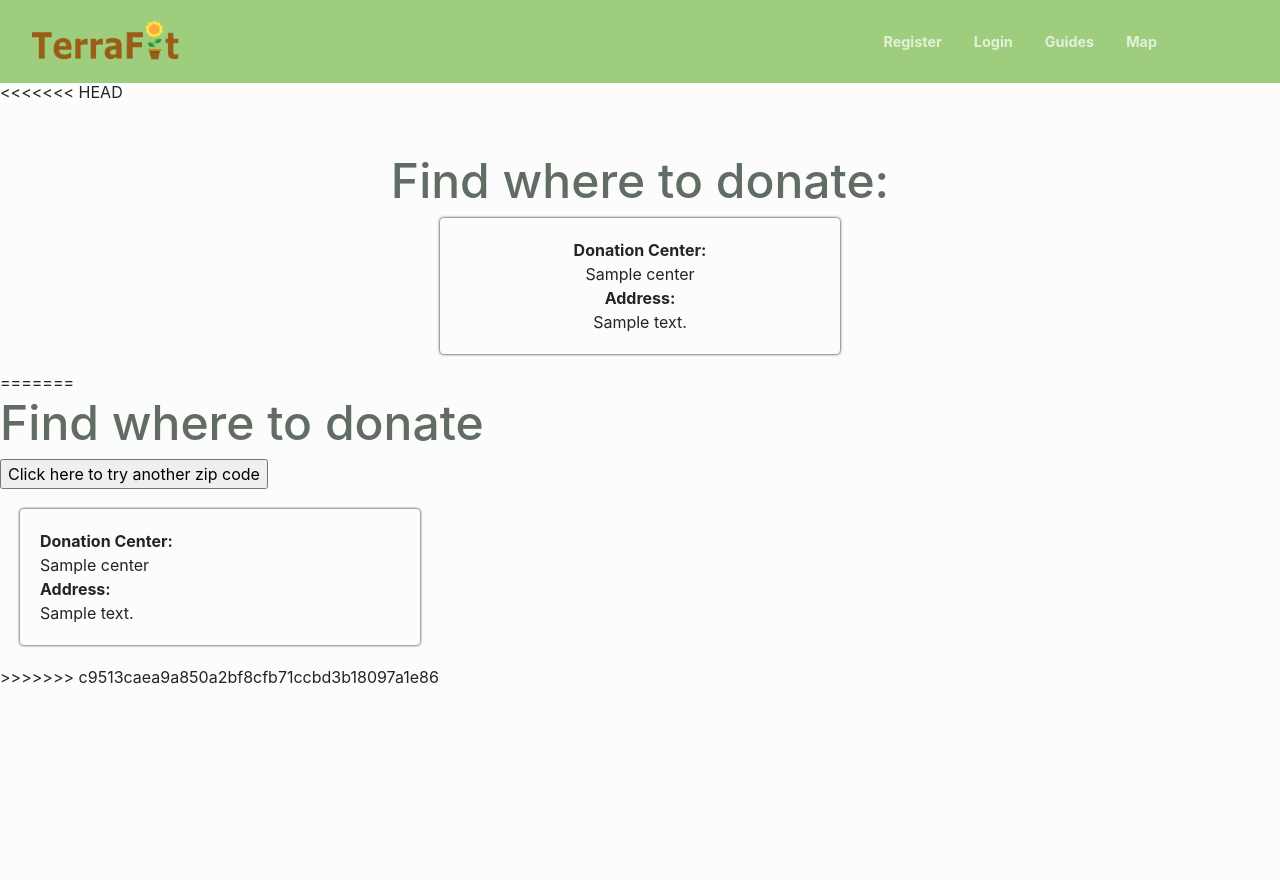
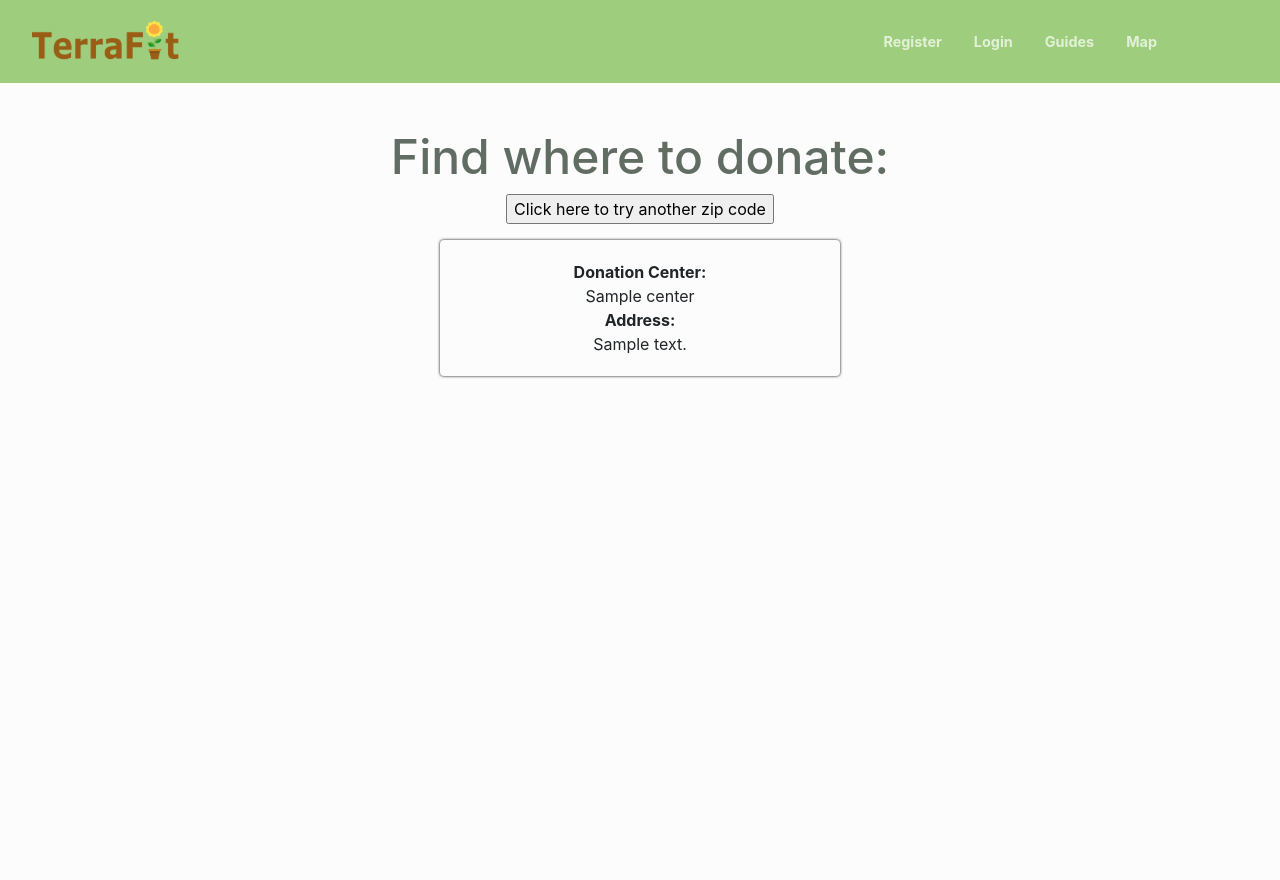
Before and after one commit to jacqw8/terrafit, a Flask app: template terrafit/templates/zip.html in a window 1280 px wide. Run offline with Flask 2, Linux system fonts and the light colour scheme; the template is opened without the code that fills it: most values are stand-ins (such as "Sample title", 1, 10 or a date in 2020).

Commit message:
fixed zip, no longer repeating

```diff
--- a/terrafit/templates/zip.html
+++ b/terrafit/templates/zip.html
@@ -1,8 +1,12 @@
 {% extends 'layout.html' %}
 {% block content %}
-<<<<<<< HEAD
     <div class="content">
         <h2>Find where to donate:</h2>
+        <form method="POST" action="">
+            <div class="form-group">
+                <input type="submit" value="Click here to try another zip code">
+            </div>
+        </form>
         {% for cloth in clothes %}
             <div style="padding: 20px; border-radius: 4px; box-shadow: 0 0 3px black; max-width: 400px; margin-bottom: 1rem; margin-left: auto; margin-right: auto;">
                 <strong>Donation Center:</strong>
@@ -14,22 +18,5 @@
             </div>
         {% endfor %}
     </div>
-=======
-    <h2>Find where to donate</h2>
-    <form method="POST" action="">
-        <div class="form-group">
-            <input type="submit" value="Click here to try another zip code">
-        </div>
-    </form>
-    {% for cloth in clothes %}
-        <div style="padding: 20px; border-radius: 4px; box-shadow: 0 0 3px black; max-width: 400px; margin: 20px;">
-            <strong>Donation Center:</strong>
-            <br>
-            {{ cloth.center }}
-            <br>
-            <strong>Address:</strong>
-            <br>{{ cloth.address }}
-        </div>
-    {% endfor %}
->>>>>>> c9513caea9a850a2bf8cfb71ccbd3b18097a1e86
+
 {% endblock content %}
```
